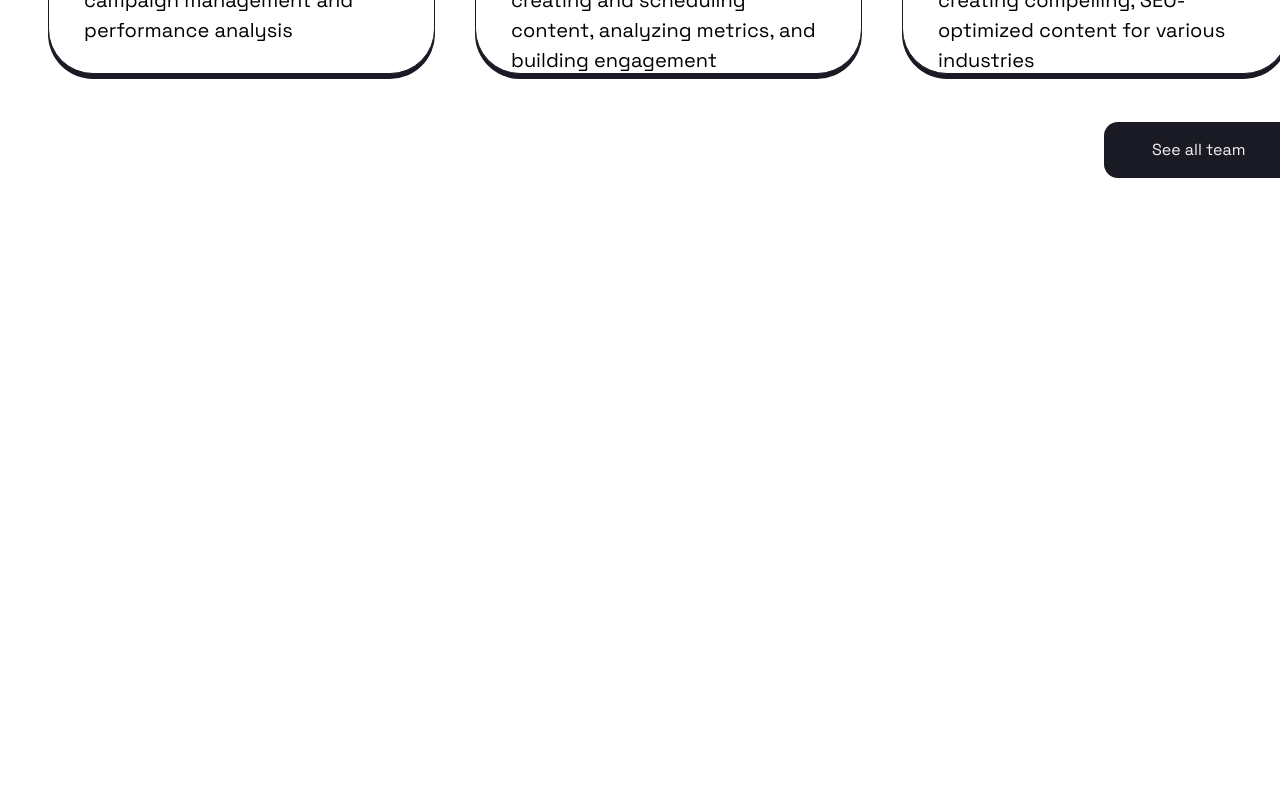
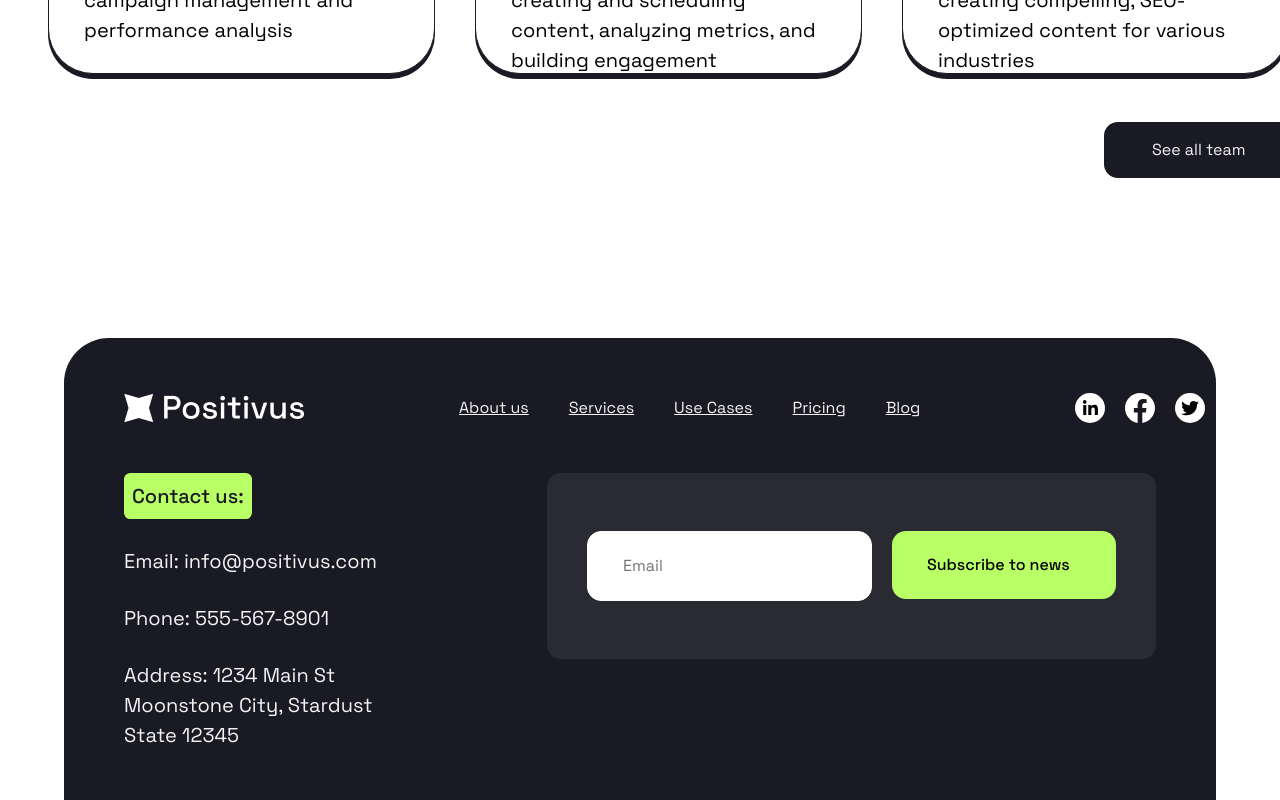
Before and after one commit to RonenTGreat/positivus-landing-page, a React (Vite) app: page / in a window 1280 px wide. Shown: the part 4899-5699 px from the top of the page. Before the commit the page ends 5141 px from the top, so only its background shows below. Built offline with nearby package versions, Linux system fonts and the light colour scheme.

Commit message:
added footer component

```diff
--- a/src/App.jsx
+++ b/src/App.jsx
@@ -1,4 +1,5 @@
 import Casestudies from "./components/casestudies/casestudies.component";
+import Footer from "./components/footer/footer.component";
 import Header from "./components/header/header.component";
 import Hero from "./components/hero/hero.component";
 import Processes from "./components/processes/processses.component";
@@ -14,6 +15,7 @@ function App() {
       <Casestudies />
       <Processes />
       <Team />
+      <Footer />
     </>
   );
 }
--- /dev/null
+++ b/src/components/footer/footer.component.css
@@ -0,0 +1,97 @@
+.footer {
+  display: flex;
+  padding: 3.4375rem 3.75rem 3.125rem 3.75rem;
+  flex-direction: column;
+  align-items: flex-start;
+  gap: 3.125rem;
+  border-radius: 2.8125rem 2.8125rem 0rem 0rem;
+  background: var(--dark, #191a23);
+  margin: 0 4rem;
+}
+
+.footer-head {
+  display: flex;
+  width: 70.0625rem;
+  align-items: center;
+  gap: 9.6875rem;
+}
+
+.footer-links {
+  display: flex;
+  align-items: flex-start;
+  gap: 2.5rem;
+}
+
+.footer-link {
+  color: var(--grey);
+  text-decoration: underline;
+}
+
+.footer-link:hover {
+  text-decoration: none;
+}
+
+.footer-socials {
+  display: flex;
+  align-items: flex-start;
+  gap: 1.25rem;
+}
+
+.footer-contact {
+  display: flex;
+  align-items: flex-start;
+  gap: 9.625rem;
+  color: var(--grey);
+}
+
+.contact-desc {
+  display: flex;
+  flex-direction: column;
+  align-items: flex-start;
+  gap: 1.6875rem;
+}
+
+.contact-us {
+  font-weight: 500;
+  padding: 0.5rem;
+  border-radius: 0.4rem;
+  color: var(--dark);
+  background-color: var(--green);
+}
+
+.footer-form {
+  display: flex;
+  padding: 3.625rem 2.5rem;
+  align-items: flex-start;
+  gap: 1.25rem;
+  border-radius: 0.875rem;
+  background: #292a32;
+}
+
+.footer-btn {
+  display: flex;
+  width: 14rem;
+  font-weight: 500;
+  text-align: center;
+  padding: 1.375rem 2.1875rem;
+  align-items: flex-start;
+  gap: 0.625rem;
+  border-radius: 0.875rem;
+  background: var(--green, #b9ff66);
+  border: none;
+  cursor: pointer;
+}
+
+.footer-btn:hover {
+  opacity: 0.8;
+}
+
+#email {
+  display: flex;
+  width: 17.8125rem;
+  padding: 1.375rem 2.1875rem;
+  align-items: flex-start;
+  gap: 0.625rem;
+  border-radius: 0.875rem;
+  border: 1px solid #fff;
+}
--- /dev/null
+++ b/src/components/footer/footer.component.jsx
@@ -0,0 +1,100 @@
+import "./footer.component.css";
+import logo from "../../assets/footer-logo.png";
+
+const Footer = () => {
+  return (
+    <footer className="footer">
+      <div className="footer-head">
+        <img src={logo} alt="logo" />
+        <div className="footer-links">
+          <a className="footer-link" href="#">
+            About us
+          </a>
+          <a className="footer-link" href="#">
+            Services
+          </a>
+          <a className="footer-link" href="#">
+            Use Cases
+          </a>
+          <a className="footer-link" href="#">
+            Pricing
+          </a>
+          <a className="footer-link" href="#">
+            Blog
+          </a>
+        </div>
+        <div className="footer-socials">
+          <a href="#">
+            <svg
+              xmlns="http://www.w3.org/2000/svg"
+              width="30"
+              height="30"
+              viewBox="0 0 30 30"
+              fill="none"
+            >
+              <circle cx="15" cy="15" r="15" fill="white" />
+              <path
+                d="M8.22178 22.0586H11.3059V12.0742H8.22178V22.0586Z"
+                fill="black"
+              />
+              <path
+                d="M7.94141 8.88672C7.94141 9.87109 8.7358 10.668 9.76384 10.668C10.7451 10.668 11.5395 9.87109 11.5395 8.88672C11.5395 7.90234 10.7451 7.05859 9.76384 7.05859C8.7358 7.05859 7.94141 7.90234 7.94141 8.88672Z"
+                fill="black"
+              />
+              <path
+                d="M19.8106 22.0586H22.9414V16.5742C22.9414 13.9023 22.3339 11.793 19.2031 11.793C17.7078 11.793 16.6797 12.6367 16.2592 13.4336H16.2124V12.0742H13.2685V22.0586H16.3526V17.1367C16.3526 15.8242 16.5863 14.5586 18.2218 14.5586C19.8106 14.5586 19.8106 16.0586 19.8106 17.1836V22.0586Z"
+                fill="black"
+              />
+            </svg>
+          </a>
+          <a href="#">
+            <svg
+              xmlns="http://www.w3.org/2000/svg"
+              width="30"
+              height="30"
+              viewBox="0 0 30 30"
+              fill="none"
+            >
+              <path
+                d="M30 15.0913C30 6.75456 23.2863 0 15 0C6.71371 0 0 6.75456 0 15.0913C0 22.6369 5.44355 28.9047 12.6411 30V19.4726H8.83064V15.0913H12.6411V11.8053C12.6411 8.03245 14.879 5.90264 18.2661 5.90264C19.9597 5.90264 21.6532 6.2069 21.6532 6.2069V9.91886H19.7782C17.9032 9.91886 17.2984 11.0751 17.2984 12.2921V15.0913H21.4718L20.8065 19.4726H17.2984V30C24.496 28.9047 30 22.6369 30 15.0913Z"
+                fill="white"
+              />
+            </svg>
+          </a>
+          <a href="#">
+            <svg
+              xmlns="http://www.w3.org/2000/svg"
+              width="30"
+              height="30"
+              viewBox="0 0 30 30"
+              fill="none"
+            >
+              <circle cx="15" cy="15" r="15" fill="white" />
+              <path
+                d="M21.9961 11.4915C22.6854 10.9745 23.3058 10.3541 23.7884 9.63028C23.168 9.90602 22.4442 10.1128 21.7204 10.1818C22.4786 9.73369 23.0301 9.04435 23.3058 8.18267C22.6165 8.59628 21.8238 8.90648 21.031 9.07881C20.3417 8.35501 19.4111 7.94141 18.3771 7.94141C16.378 7.94141 14.758 9.56135 14.758 11.5604C14.758 11.8362 14.7925 12.1119 14.8614 12.3876C11.8628 12.2153 9.1744 10.7677 7.38212 8.59628C7.07192 9.11328 6.89959 9.73369 6.89959 10.423C6.89959 11.6638 7.51999 12.7668 8.51953 13.4216C7.93359 13.3872 7.34766 13.2493 6.86512 12.9736V13.008C6.86512 14.7659 8.10593 16.2135 9.76034 16.5581C9.48461 16.6271 9.13994 16.696 8.82973 16.696C8.58847 16.696 8.38166 16.6615 8.1404 16.6271C8.58847 18.0747 9.93267 19.1087 11.5182 19.1432C10.2773 20.1082 8.72633 20.6942 7.03745 20.6942C6.72725 20.6942 6.45152 20.6597 6.17578 20.6252C7.76126 21.6592 9.65694 22.2452 11.725 22.2452C18.3771 22.2452 21.9961 16.7649 21.9961 11.974C21.9961 11.8017 21.9961 11.6638 21.9961 11.4915Z"
+                fill="black"
+              />
+            </svg>
+          </a>
+        </div>
+      </div>
+
+      <article className="footer-contact">
+        <div className="contact-desc">
+          <p className="contact-us">Contact us:</p>
+          <p>Email: info@positivus.com</p>
+          <p>Phone: 555-567-8901</p>
+          <p>Address: 1234 Main St Moonstone City, Stardust State 12345</p>
+        </div>
+        <form action="" className="footer-form">
+          <input type="email" placeholder="Email" name="email" id="email" />
+          <button type="submit" className="footer-btn">
+            Subscribe to news
+          </button>
+        </form>
+      </article>
+    </footer>
+  );
+};
+
+export default Footer;
```
Also changed, not shown: src/assets/footer-logo.png (added).
